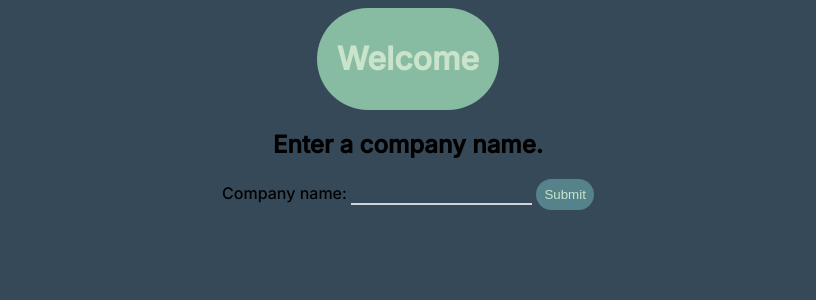
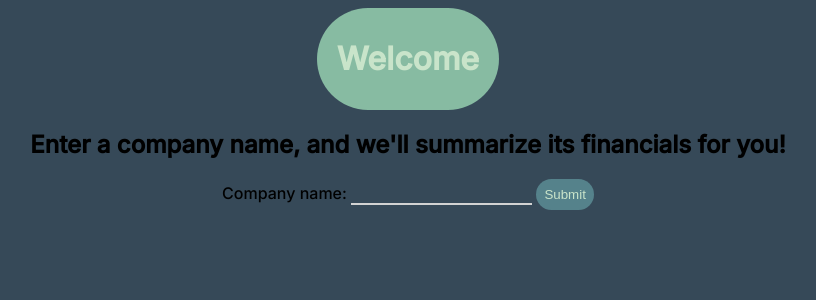
Before and after one commit to Jun0610/BigBoiFinance, a Django app: page / in a window 1280 px wide. Shown: the top 300 px of the page, without its empty margins (232-1048 px from the left). Run offline with Django 4.2, Linux system fonts and the light colour scheme; parts of the project's set-up code (start-up, migrations or seed data) failed here and were passed over.

Commit message:
updated welcome page

```diff
--- a/example/templates/administration/upload.html
+++ b/example/templates/administration/upload.html
@@ -29,7 +29,7 @@
         ">
             <h1 style="font-weight: 600; color: #c9e4ca">Welcome</h1>
         </div>
-        <h2>Enter a company name.</h2>
+        <h2>Enter a company name, and we'll summarize its financials for you!</h2>
         <form action="display/" method="POST" enctype="multipart/form-data">
             {% csrf_token %} {{form}}
             <button class="btn btn-success" style="
```
Also changed, not shown: 5 other files.
